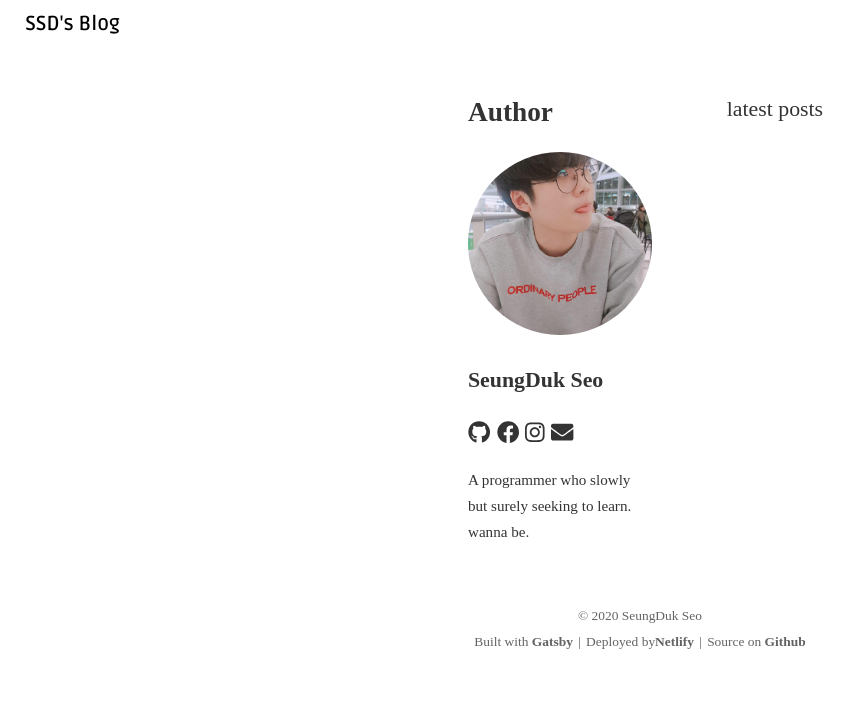
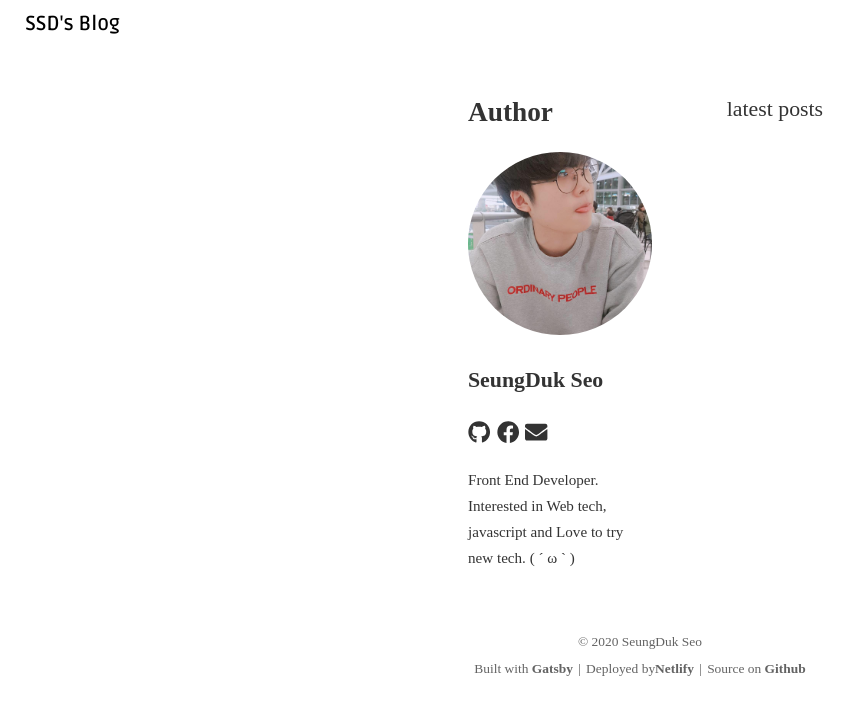
Before and after one commit to seosd97/ssd-blog, a Gatsby site: page / in a window 1280 px wide. Shown: the whole page, without its empty margins (0-859 px from the left). Built offline with nearby package versions, Linux system fonts and the light colour scheme; Gatsby itself is replaced by a stand-in of ours; a web font is replaced by a local one.

Commit message:
update profile bio

```diff
--- a/src/components/profile.js
+++ b/src/components/profile.js
@@ -26,17 +26,15 @@ export default () => {
           </a>
         </li>
         <li className="d-inlineblock">
-          <a target="_blank" rel="noopener noreferrer" href="https://www.instagram.com/seosd97/">
-            <FontAwesomeIcon icon={faInstagram} size="lg" />
-          </a>
-        </li>
-        <li className="d-inlineblock">
           <a target="_blank" rel="noopener noreferrer" href="mailto:seosd97@gmail.com">
             <FontAwesomeIcon icon={faEnvelope} size="lg" />
           </a>
         </li>
       </ul>
-      <p>A programmer who slowly but surely seeking to learn. wanna be.</p>
+      <p style={{ whiteSpace: 'pre-wrap' }}>
+        Front End Developer.{'\n'}Interested in Web tech, javascript and Love to try new tech. ( ´ ω
+        ` )
+      </p>
     </section>
   );
 };
```
